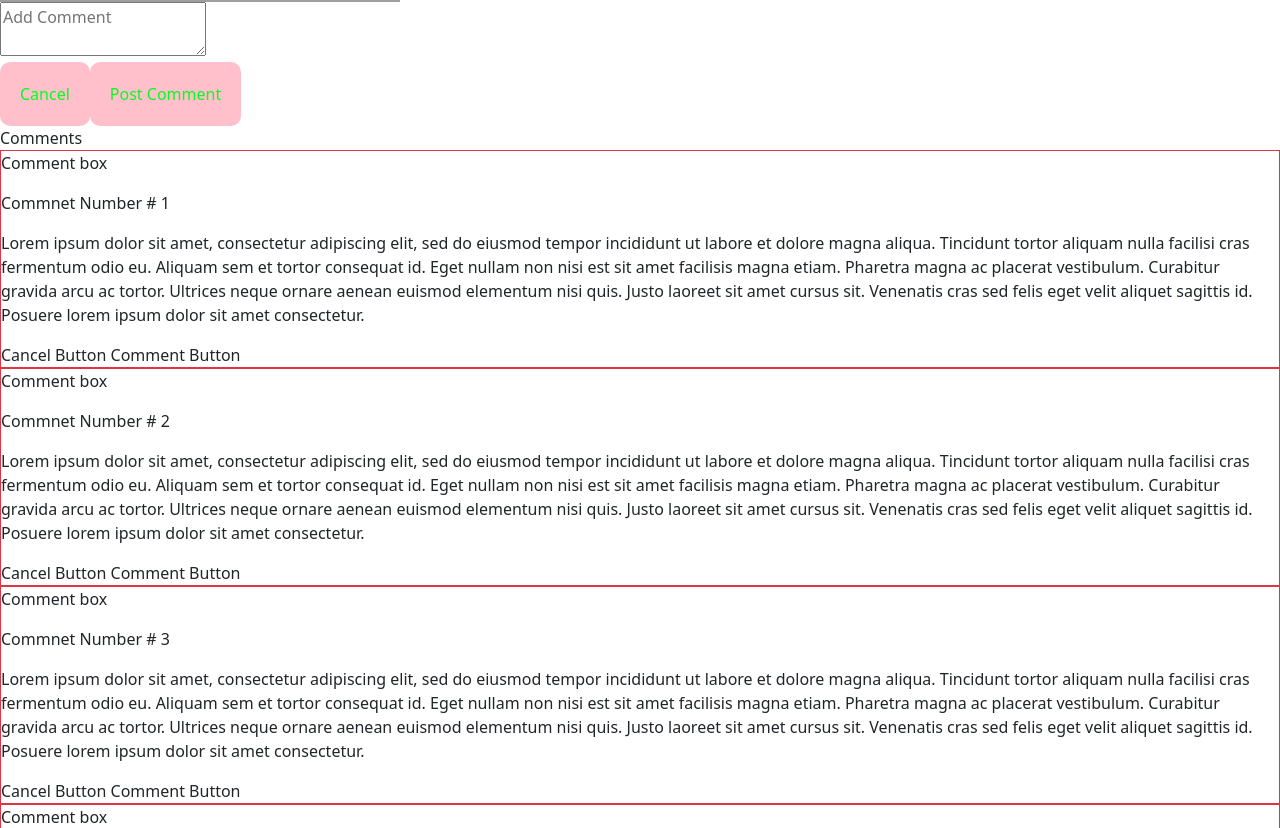
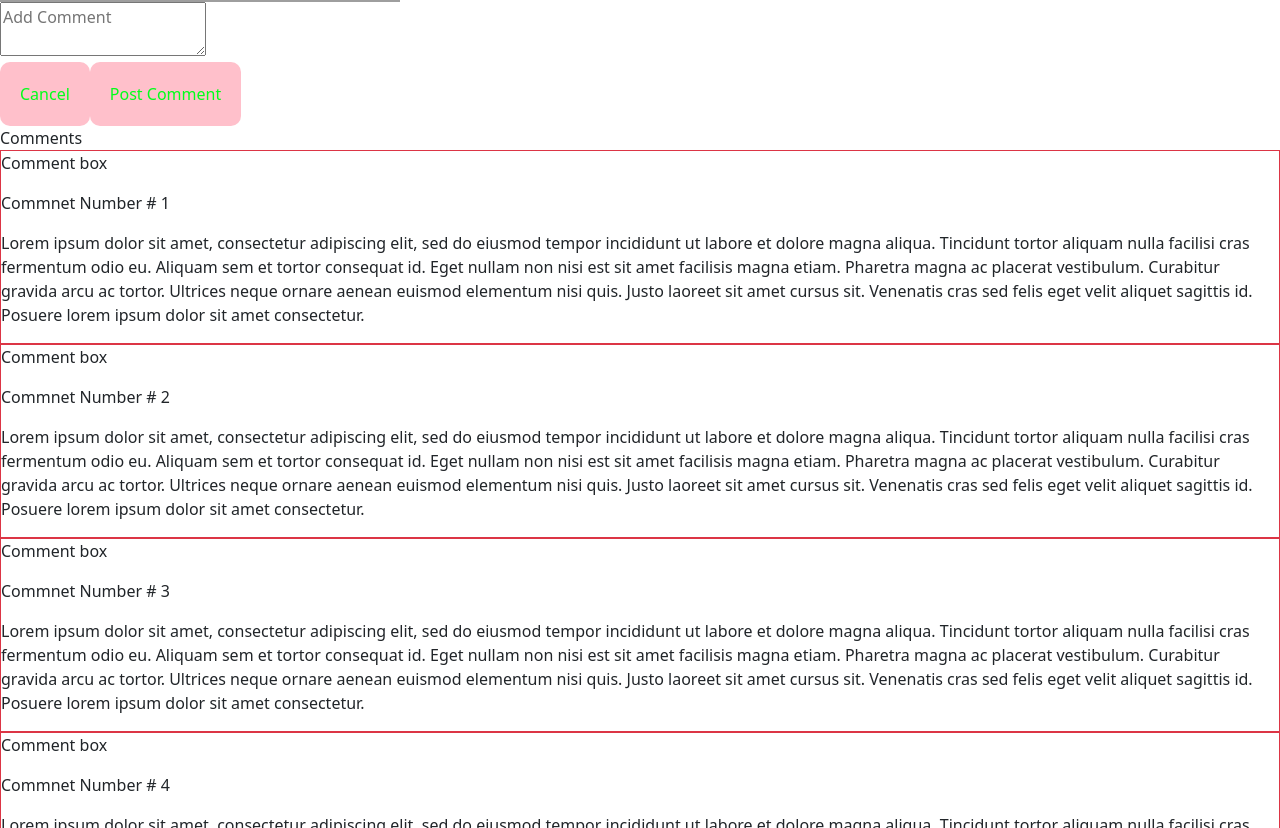
Before and after one commit to strategio-tech/fp-sim7-keyboard-warriors, a React (Vite) app: page /watch in a window 1280 px wide. Shown: the part 832-1660 px from the top of the page. Built offline with nearby package versions, Linux system fonts and the light colour scheme; no server answers; grey boxes are pictures that could not be loaded.

Commit message:
removed some text

```diff
--- a/src/Components/Comments.jsx
+++ b/src/Components/Comments.jsx
@@ -7,10 +7,6 @@ const Comments = ({number}) => {
       <p>Commnet Number # {number}</p>
       <p>Lorem ipsum dolor sit amet, consectetur adipiscing elit, sed do eiusmod tempor incididunt ut labore et dolore magna aliqua. Tincidunt tortor aliquam nulla facilisi cras fermentum odio eu. Aliquam sem et tortor consequat id. Eget nullam non nisi est sit amet facilisis magna etiam. Pharetra magna ac placerat vestibulum. Curabitur gravida arcu ac tortor. Ultrices neque ornare aenean euismod elementum nisi quis. Justo laoreet sit amet cursus sit. Venenatis cras sed felis eget velit aliquet sagittis id. Posuere lorem ipsum dolor sit amet consectetur.</p>
 
-      Cancel Button
-      Comment Button
-
-
     </div>
   )
 }
```
